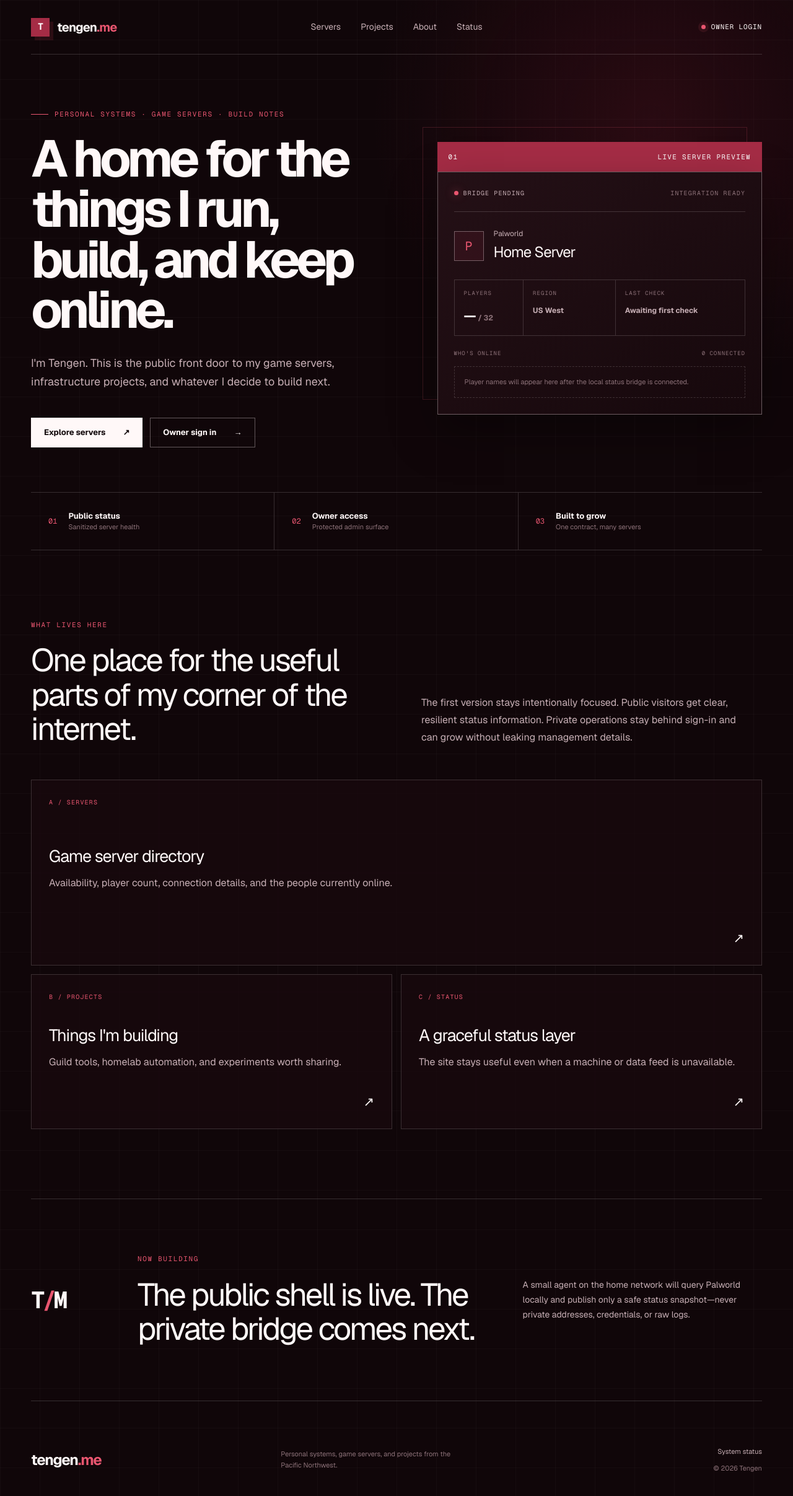
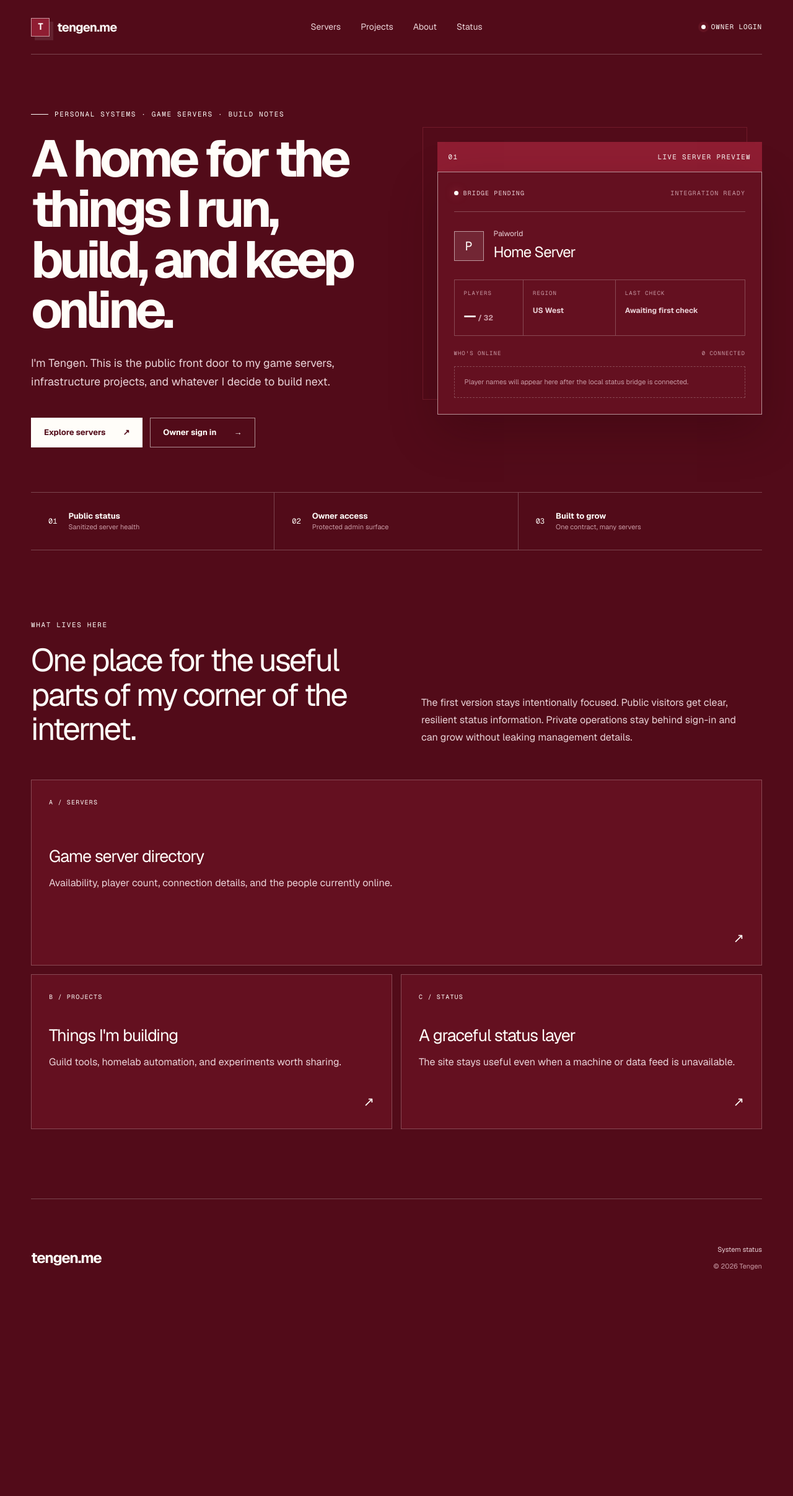
Before and after one commit to Teng3n/tengen-me, a Next.js app: page / in a window 1280 px wide. Shown: the top 2414 px of the page at 62% size. After the commit the page ends 2124 px from the top, so only its background shows below. Built offline with nearby package versions, Linux system fonts and the light colour scheme.

Commit message:
Add Roman red light and dark themes

```diff
--- a/app/components/site-shell.tsx
+++ b/app/components/site-shell.tsx
@@ -1,14 +1,46 @@
+"use client";
+
 import Link from "next/link";
-import type { ReactNode } from "react";
+import { useEffect, useState, type ReactNode } from "react";
+
+type Theme = "dark" | "light";
 
 export function SiteShell({ children }: { children: ReactNode }) {
+  const [theme, setTheme] = useState<Theme>("dark");
+
+  useEffect(() => {
+    const savedTheme = window.localStorage.getItem("tengen-theme");
+    const initialTheme: Theme = savedTheme === "light" ? "light" : "dark";
+    document.documentElement.dataset.theme = initialTheme;
+    const frame = window.requestAnimationFrame(() => setTheme(initialTheme));
+    return () => window.cancelAnimationFrame(frame);
+  }, []);
+
+  function toggleTheme() {
+    const nextTheme: Theme = theme === "dark" ? "light" : "dark";
+    document.documentElement.dataset.theme = nextTheme;
+    window.localStorage.setItem("tengen-theme", nextTheme);
+    setTheme(nextTheme);
+  }
+
   return (
     <div className="site-frame">
       <header className="site-header">
-        <Link className="wordmark" href="/" aria-label="tengen.me home">
-          <span className="wordmark-block">T</span>
-          <span>tengen<em>.me</em></span>
-        </Link>
+        <div className="wordmark">
+          <button
+            className="wordmark-block theme-toggle"
+            type="button"
+            onClick={toggleTheme}
+            aria-label={`Switch to ${theme === "dark" ? "light" : "dark"} mode`}
+            aria-pressed={theme === "light"}
+            title={`Switch to ${theme === "dark" ? "light" : "dark"} mode`}
+          >
+            T
+          </button>
+          <Link className="wordmark-home" href="/" aria-label="tengen.me home">
+            tengen<em>.me</em>
+          </Link>
+        </div>
         <nav className="primary-nav" aria-label="Primary navigation">
           <Link href="/servers">Servers</Link>
           <Link href="/projects">Projects</Link>
@@ -20,7 +52,6 @@ export function SiteShell({ children }: { children: ReactNode }) {
       {children}
       <footer className="site-footer">
         <div className="footer-wordmark">tengen<span>.me</span></div>
-        <p>Personal systems, game servers, and projects from the Pacific Northwest.</p>
         <div><Link href="/status">System status</Link><span>© 2026 Tengen</span></div>
       </footer>
     </div>
--- a/app/globals.css
+++ b/app/globals.css
@@ -1,18 +1,47 @@
 @import "tailwindcss";
 
 :root {
-  --ink: #fff8f8;
-  --muted: #c7afb5;
-  --dim: #8d7279;
-  --bg: #100609;
-  --surface: #19090e;
-  --surface-2: #210b12;
-  --line: rgba(255, 244, 246, .16);
-  --line-strong: rgba(255, 244, 246, .34);
-  --red: #a52c45;
-  --red-bright: #e95670;
-  --red-soft: #7e2638;
+  color-scheme: dark;
+  --ink: #fffdf9;
+  --muted: #ead3d8;
+  --dim: #c99ba5;
+  --bg: #520b19;
+  --surface: #641020;
+  --surface-2: #741528;
+  --card: #641020;
+  --card-hover: #741528;
+  --line: rgba(255, 253, 249, .24);
+  --line-strong: rgba(255, 253, 249, .54);
+  --red: #8f1d32;
+  --red-bright: #fffdf9;
+  --red-soft: #761429;
+  --soft-red: rgba(255, 253, 249, .09);
+  --button-ink: #520b19;
+  --on-red: #fffdf9;
+  --shadow: rgba(40, 2, 10, .28);
   --green: #83d3a0;
+}
+
+:root[data-theme="light"] {
+  color-scheme: light;
+  --ink: #590d1b;
+  --muted: #743040;
+  --dim: #955665;
+  --bg: #fffdf9;
+  --surface: #ffffff;
+  --surface-2: #fff7f5;
+  --card: #ffffff;
+  --card-hover: #fff5f3;
+  --line: rgba(89, 13, 27, .24);
+  --line-strong: rgba(89, 13, 27, .58);
+  --red: #590d1b;
+  --red-bright: #590d1b;
+  --red-soft: #71152a;
+  --soft-red: rgba(89, 13, 27, .08);
+  --button-ink: #fffdf9;
+  --on-red: #fffdf9;
+  --shadow: rgba(89, 13, 27, .14);
+  --green: #247247;
 }
 
 * { box-sizing: border-box; }
@@ -21,15 +50,19 @@ body { margin: 0; background: var(--bg); color: var(--ink); font-family: var(--f
 a { color: inherit; text-decoration: none; }
 ::selection { background: var(--red-bright); color: #16060a; }
 
-.site-frame { min-height: 100vh; overflow: hidden; background: radial-gradient(circle at 82% 8%, rgba(126, 24, 48, .23), transparent 28rem), linear-gradient(rgba(255,255,255,.022) 1px, transparent 1px), linear-gradient(90deg, rgba(255,255,255,.022) 1px, transparent 1px), var(--bg); background-size: auto, 64px 64px, 64px 64px, auto; }
+.site-frame { min-height: 100vh; overflow: hidden; background: var(--bg); transition: background .2s ease, color .2s ease; }
 .section-shell, .site-header, .site-footer, .signal-strip { width: min(1180px, calc(100% - 48px)); margin-inline: auto; }
 .site-header { min-height: 88px; border-bottom: 1px solid var(--line); display: grid; grid-template-columns: 1fr auto 1fr; align-items: center; gap: 24px; }
 .wordmark { display: flex; align-items: center; gap: 12px; font-weight: 680; letter-spacing: -.04em; font-size: 20px; }
+.wordmark-home { display: inline-flex; align-items: center; }
 .wordmark em, .footer-wordmark span { color: var(--red-bright); font-style: normal; }
-.wordmark-block { display: grid; place-items: center; width: 30px; height: 30px; background: var(--red); color: white; font-family: var(--font-geist-mono); font-size: 15px; box-shadow: 6px 6px 0 rgba(165, 44, 69, .18); }
+.wordmark-block { display: grid; place-items: center; width: 30px; height: 30px; padding: 0; border: 1px solid var(--line-strong); background: var(--red); color: var(--on-red); font-family: var(--font-geist-mono); font-size: 15px; box-shadow: 6px 6px 0 var(--soft-red); }
+.theme-toggle { cursor: pointer; transition: transform .2s ease, box-shadow .2s ease, background .2s ease; }
+.theme-toggle:hover { transform: translate(-1px, -1px); box-shadow: 8px 8px 0 var(--soft-red); }
+.theme-toggle:focus-visible { outline: 2px solid var(--ink); outline-offset: 4px; }
 .primary-nav { display: flex; gap: 32px; color: var(--muted); font-size: 14px; }
 .primary-nav a, .login-link { transition: color .2s ease; }
-.primary-nav a:hover, .login-link:hover { color: white; }
+.primary-nav a:hover, .login-link:hover { color: var(--ink); }
 .login-link { justify-self: end; display: flex; align-items: center; gap: 9px; font-family: var(--font-geist-mono); text-transform: uppercase; letter-spacing: .08em; font-size: 11px; }
 .status-dot { width: 7px; height: 7px; border-radius: 50%; background: var(--red-bright); box-shadow: 0 0 0 5px rgba(233, 86, 112, .1); }
 
@@ -42,14 +75,14 @@ a { color: inherit; text-decoration: none; }
 .hero-actions { display: flex; gap: 12px; margin-top: 42px; }
 .button { min-height: 48px; display: inline-flex; align-items: center; justify-content: center; gap: 28px; padding: 0 20px; border: 1px solid var(--line-strong); font-size: 13px; font-weight: 620; transition: transform .2s ease, background .2s ease, border .2s ease; }
 .button:hover { transform: translateY(-2px); }
-.button-primary { background: var(--ink); color: var(--bg); border-color: var(--ink); }
-.button-primary:hover { background: white; }
-.button-secondary:hover { border-color: var(--ink); background: rgba(255,255,255,.04); }
+.button-primary { background: var(--ink); color: var(--button-ink); border-color: var(--ink); }
+.button-primary:hover { filter: brightness(1.06); }
+.button-secondary:hover { border-color: var(--ink); background: var(--soft-red); }
 .hero-panel { position: relative; }
 .hero-panel::before { content: ""; position: absolute; inset: -24px 24px 24px -24px; border: 1px solid rgba(233, 86, 112, .2); z-index: 0; }
-.panel-label { position: relative; z-index: 1; background: var(--red); min-height: 48px; padding: 0 18px; display: flex; align-items: center; justify-content: space-between; color: white; font-family: var(--font-geist-mono); font-size: 11px; text-transform: uppercase; letter-spacing: .12em; }
+.panel-label { position: relative; z-index: 1; background: var(--red); min-height: 48px; padding: 0 18px; display: flex; align-items: center; justify-content: space-between; color: var(--on-red); font-family: var(--font-geist-mono); font-size: 11px; text-transform: uppercase; letter-spacing: .12em; }
 
-.server-card { position: relative; z-index: 1; background: linear-gradient(145deg, #241016, #16080c); border: 1px solid var(--line-strong); padding: 26px; box-shadow: 0 28px 70px rgba(0,0,0,.34); }
+.server-card { position: relative; z-index: 1; background: var(--surface); border: 1px solid var(--line-strong); padding: 26px; box-shadow: 0 28px 70px var(--shadow); }
 .server-card-topline { display: flex; justify-content: space-between; gap: 18px; align-items: center; padding-bottom: 22px; border-bottom: 1px solid var(--line); font-family: var(--font-geist-mono); font-size: 10px; text-transform: uppercase; letter-spacing: .11em; }
 .server-state { display: flex; align-items: center; gap: 8px; color: var(--muted); }
 .server-state i { width: 7px; height: 7px; border-radius: 50%; background: var(--dim); }
@@ -57,7 +90,7 @@ a { color: inherit; text-decoration: none; }
 .server-state-pending i { background: var(--red-bright); box-shadow: 0 0 14px rgba(233, 86, 112, .6); }
 .server-source { color: var(--dim); }
 .server-title-row { display: flex; gap: 16px; align-items: center; padding: 26px 0; }
-.game-glyph { width: 48px; height: 48px; display: grid; place-items: center; border: 1px solid var(--line-strong); background: rgba(165,44,69,.12); font-family: var(--font-geist-mono); color: var(--red-bright); font-size: 20px; }
+.game-glyph { width: 48px; height: 48px; display: grid; place-items: center; border: 1px solid var(--line-strong); background: var(--soft-red); font-family: var(--font-geist-mono); color: var(--red-bright); font-size: 20px; }
 .server-title-row p { margin: 0 0 3px; color: var(--muted); font-size: 12px; }
 .server-title-row h2 { margin: 0; font-size: 24px; letter-spacing: -.04em; }
 .server-metrics { margin: 0; display: grid; grid-template-columns: .75fr 1fr 1.4fr; border: 1px solid var(--line); }
@@ -85,9 +118,9 @@ a { color: inherit; text-decoration: none; }
 .split-section h2, .build-note h2, .data-contract h2, .integration-note h2, .about-grid h2 { margin: 0; font-size: clamp(31px, 4vw, 52px); line-height: 1.08; letter-spacing: -.055em; }
 .section-intro { margin: 0; color: var(--muted); line-height: 1.75; max-width: 520px; }
 .feature-grid { display: grid; grid-template-columns: 1fr 1fr; gap: 14px; padding-bottom: 112px; }
-.feature-card { min-height: 250px; border: 1px solid var(--line); padding: 28px; display: flex; flex-direction: column; justify-content: space-between; background: rgba(25,9,14,.72); transition: border .2s ease, transform .2s ease, background .2s ease; }
+.feature-card { min-height: 250px; border: 1px solid var(--line); padding: 28px; display: flex; flex-direction: column; justify-content: space-between; background: var(--card); transition: border .2s ease, transform .2s ease, background .2s ease; }
 .feature-card-wide { grid-column: 1 / -1; min-height: 300px; }
-.feature-card:hover { border-color: var(--line-strong); transform: translateY(-3px); background: rgba(35,11,18,.9); }
+.feature-card:hover { border-color: var(--line-strong); transform: translateY(-3px); background: var(--card-hover); }
 .feature-index { color: var(--red-bright); font-family: var(--font-geist-mono); font-size: 10px; letter-spacing: .12em; }
 .feature-card h3 { margin: 0 0 10px; font-size: 27px; letter-spacing: -.04em; }
 .feature-card p { color: var(--muted); max-width: 560px; margin: 0; line-height: 1.6; }
@@ -102,14 +135,14 @@ a { color: inherit; text-decoration: none; }
 .page-heading h1 { max-width: 900px; }
 .compact-heading h1 { font-size: clamp(52px, 6vw, 74px); }
 .server-page-grid { display: grid; grid-template-columns: 1.05fr .95fr; gap: 16px; padding-block: 54px; }
-.integration-note { border: 1px solid var(--line); padding: 34px; background: rgba(25,9,14,.72); }
+.integration-note { border: 1px solid var(--line); padding: 34px; background: var(--card); }
 .integration-note h2 { font-size: 33px; }
 .integration-note ol { list-style: none; margin: 35px 0 0; padding: 0; }
 .integration-note li { display: flex; gap: 18px; padding: 18px 0; border-top: 1px solid var(--line); }
 .integration-note li > span { color: var(--red-bright); font-family: var(--font-geist-mono); font-size: 11px; }
 .integration-note strong { font-size: 13px; }
 .integration-note li p { margin: 5px 0 0; color: var(--dim); font-size: 12px; line-height: 1.5; }
-.data-contract { margin-top: 32px; display: grid; grid-template-columns: 1fr 1fr; gap: 50px; padding: 48px; border: 1px solid var(--line); background: rgba(255,255,255,.018); }
+.data-contract { margin-top: 32px; display: grid; grid-template-columns: 1fr 1fr; gap: 50px; padding: 48px; border: 1px solid var(--line); background: var(--card); }
 .data-contract h2 { font-size: 34px; }
 .data-contract > p { grid-column: 1/-1; margin: 0; color: var(--muted); }
 .contract-tags { display: flex; gap: 8px; flex-wrap: wrap; align-content: center; }
@@ -121,8 +154,8 @@ a { color: inherit; text-decoration: none; }
 .project-status { border: 1px solid var(--line); padding: 8px 11px; display: flex; align-items: center; gap: 8px; font-family: var(--font-geist-mono); font-size: 9px; text-transform: uppercase; letter-spacing: .1em; }
 .project-status i { width: 6px; height: 6px; border-radius: 50%; background: var(--red-bright); }
 .about-grid { display: grid; grid-template-columns: .65fr 1.35fr; gap: 90px; padding-top: 70px; align-items: start; }
-.about-monogram { padding: 40px; border: 1px solid var(--line-strong); color: white; font-size: clamp(60px, 8vw, 104px); font-weight: 700; line-height: .72; letter-spacing: -.09em; background: linear-gradient(145deg, var(--red-soft), #2a0b14); box-shadow: 22px 22px 0 rgba(165,44,69,.1); }
-.about-monogram span { color: rgba(255,255,255,.42); }
+.about-monogram { padding: 40px; border: 1px solid var(--line-strong); color: var(--on-red); font-size: clamp(60px, 8vw, 104px); font-weight: 700; line-height: .72; letter-spacing: -.09em; background: var(--red-soft); box-shadow: 22px 22px 0 var(--soft-red); }
+.about-monogram span { color: rgba(255,255,255,.62); }
 .about-grid article > p:not(.section-kicker) { color: var(--muted); font-size: 16px; line-height: 1.8; }
 .status-board { border: 1px solid var(--line-strong); margin-top: 54px; }
 .overall-status { display: flex; justify-content: space-between; align-items: center; padding: 36px; background: rgba(131,211,160,.045); border-bottom: 1px solid var(--line); }
@@ -141,12 +174,12 @@ a { color: inherit; text-decoration: none; }
 .status-row .pending-label { color: var(--red-bright); }
 .status-footnote { color: var(--dim); font-size: 12px; }
 .admin-grid { display: grid; grid-template-columns: repeat(3, 1fr); gap: 14px; padding-top: 54px; }
-.admin-grid article { border: 1px solid var(--line); padding: 28px; min-height: 230px; background: rgba(25,9,14,.72); }
+.admin-grid article { border: 1px solid var(--line); padding: 28px; min-height: 230px; background: var(--card); }
 .admin-grid h2 { margin: 48px 0 10px; font-size: 24px; letter-spacing: -.04em; }
 .admin-grid p { color: var(--muted); font-size: 13px; line-height: 1.6; }
 .text-link { display: inline-block; margin-top: 18px; color: var(--red-bright); font-size: 12px; }
 
-.site-footer { min-height: 190px; border-top: 1px solid var(--line); display: grid; grid-template-columns: 1fr 1fr 1fr; gap: 30px; align-items: center; color: var(--dim); font-size: 11px; }
+.site-footer { min-height: 190px; border-top: 1px solid var(--line); display: grid; grid-template-columns: 1fr auto; gap: 30px; align-items: center; color: var(--dim); font-size: 11px; }
 .footer-wordmark { color: var(--ink); font-size: 24px; font-weight: 680; letter-spacing: -.05em; }
 .site-footer p { max-width: 300px; line-height: 1.6; }
 .site-footer > div:last-child { display: flex; flex-direction: column; gap: 10px; align-items: flex-end; }
--- a/app/page.tsx
+++ b/app/page.tsx
@@ -66,18 +66,6 @@ export default function Home() {
           </Link>
         </section>
 
-        <section className="section-shell build-note">
-          <div className="build-mark">T<span>/</span>M</div>
-          <div>
-            <p className="section-kicker">Now building</p>
-            <h2>The public shell is live. The private bridge comes next.</h2>
-          </div>
-          <p>
-            A small agent on the home network will query Palworld locally and
-            publish only a safe status snapshot—never private addresses,
-            credentials, or raw logs.
-          </p>
-        </section>
       </main>
     </SiteShell>
   );
```
Also changed, not shown: 1 other file (tests, documents, lock files or other folders).
